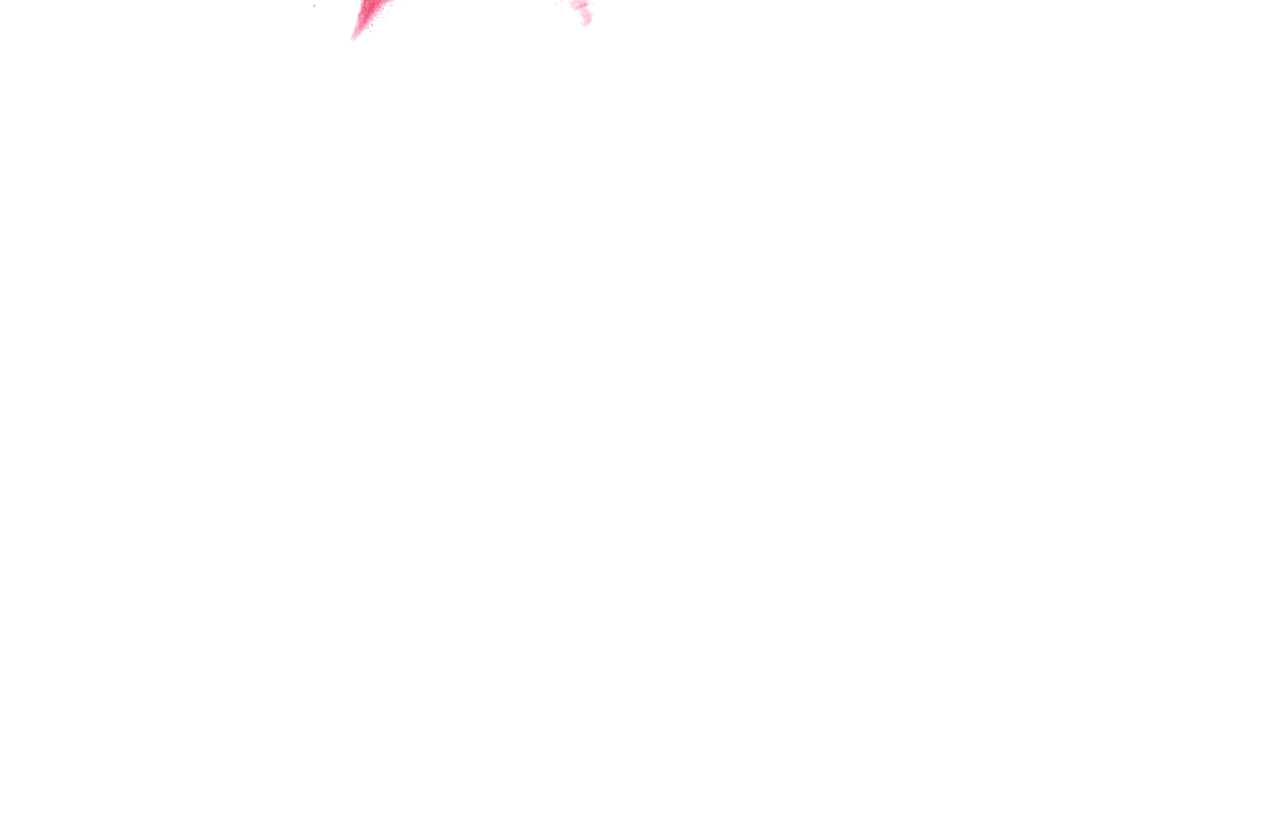
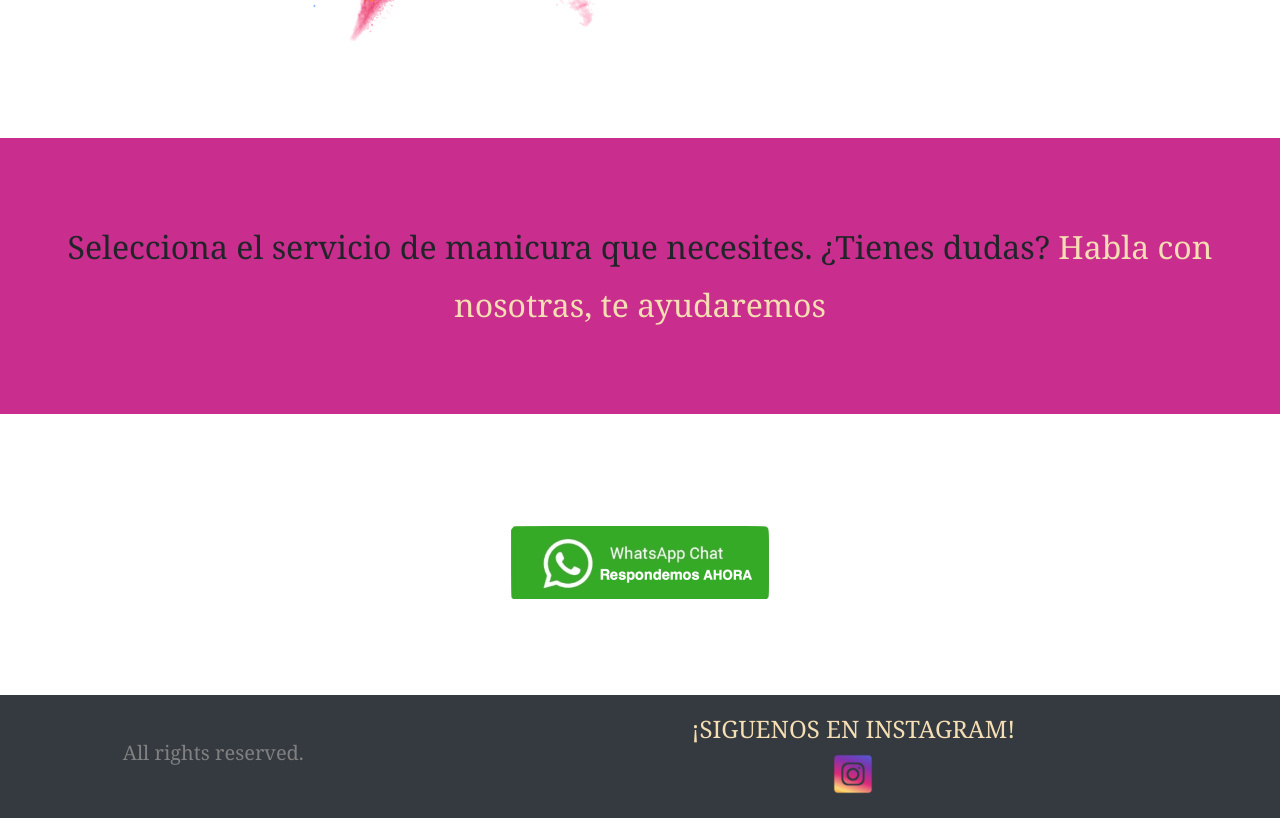
Before and after one commit to ChristianGonzalez7/vittonails-Angular, an Angular app in the folder VittoNails/: page / in a window 1280 px wide. Shown: the part 3380-4198 px from the top of the page. Before the commit the page ends 3454 px from the top, so only its background shows below. Built offline with nearby package versions, Linux system fonts and the light colour scheme.

Commit message:
homepage update

```diff
--- a/VittoNails/src/app/app.component.css
+++ b/VittoNails/src/app/app.component.css
@@ -160,6 +160,41 @@
     background-color: purple;
     padding: 2rem;
     border-radius: 1rem;
+    cursor: pointer;
+}
+
+#btn-reservar-cita:hover {
+    background-color: white;
+    color: purple;
+    border: 3px solid purple;
+    font-size: large;
+}
+
+#whatsapp-logo {
+    cursor: pointer;
+}
+
+.tienes-dudas-container {
+    background-color: #c92d8d;
+    padding:5rem 0px;
+    margin: 4rem 0px;
+}
+
+#tienes-dudas-title {
+    line-height: 1.8em;
+}
+
+.change-color {
+    color: wheat;
+}
+
+.all-rights-reserved {
+    display: block;
+    color: gray;
+    margin-top: 2rem;
+}
+
+.instagram-logo {
     cursor: pointer;
 }
 
--- a/VittoNails/src/app/app.component.html
+++ b/VittoNails/src/app/app.component.html
@@ -82,3 +82,23 @@
       </div>
     </div>
   </div>
+
+  <div class="container-fluid tienes-dudas-container text-center">
+    <h2 id="tienes-dudas-title">Selecciona el servicio de manicura que necesites. ¿Tienes dudas? <span class="change-color">Habla con nosotras, te ayudaremos</span></h2>
+  </div>
+
+  <div class="row justify-content-center">
+    <img src="../assets/images/whatsapp-manicura-a-domicilio.png" alt="whatsapp-logo" id="whatsapp-logo" class="my-5">
+  </div>
+
+  <div class="container-fluid mt-5 py-3 bg-dark">
+    <div class="row">
+      <div class="col-lg-4 col-sm-6 text-center"><h5 class="all-rights-reserved align-middle">All rights reserved.</h5></div>
+      <div class="col-lg-8 col-sm-6">
+        <div class="row">
+          <div class="col-12 text-center py-2 "><h4 class="change-color">¡SIGUENOS EN INSTAGRAM!</h4></div>
+          <div class="col-12 py-2 text-center"><img src="../assets/images/instagram-logo.png" height="40px" alt="instagram-logo" class="instagram-logo"></div>
+        </div>
+      </div>
+    </div>
+  </div>
```
Also changed, not shown: VittoNails/src/assets/images/instagram-logo.png (added), VittoNails/src/assets/images/whatsapp-manicura-a-domicilio.png (added).
